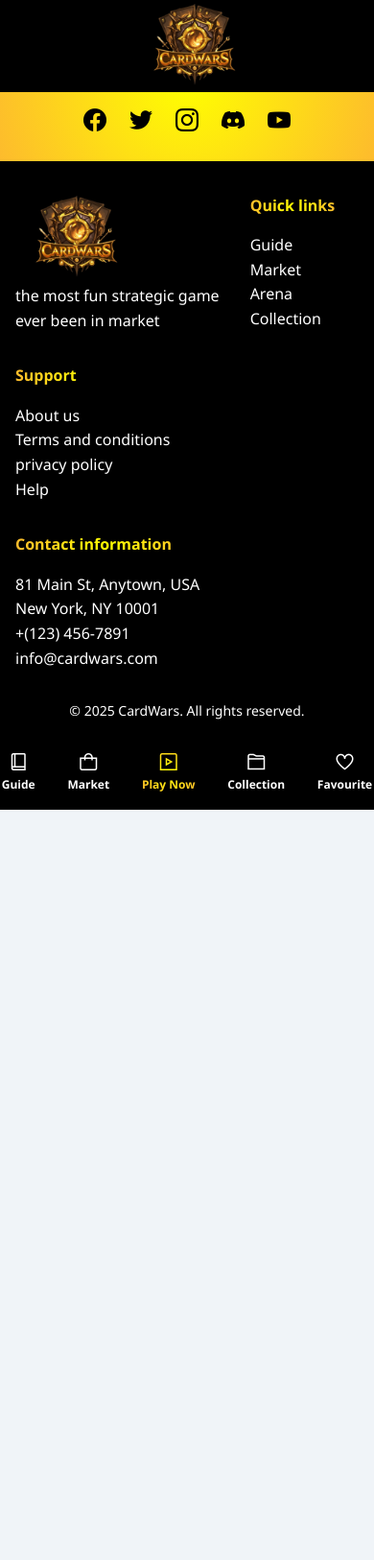
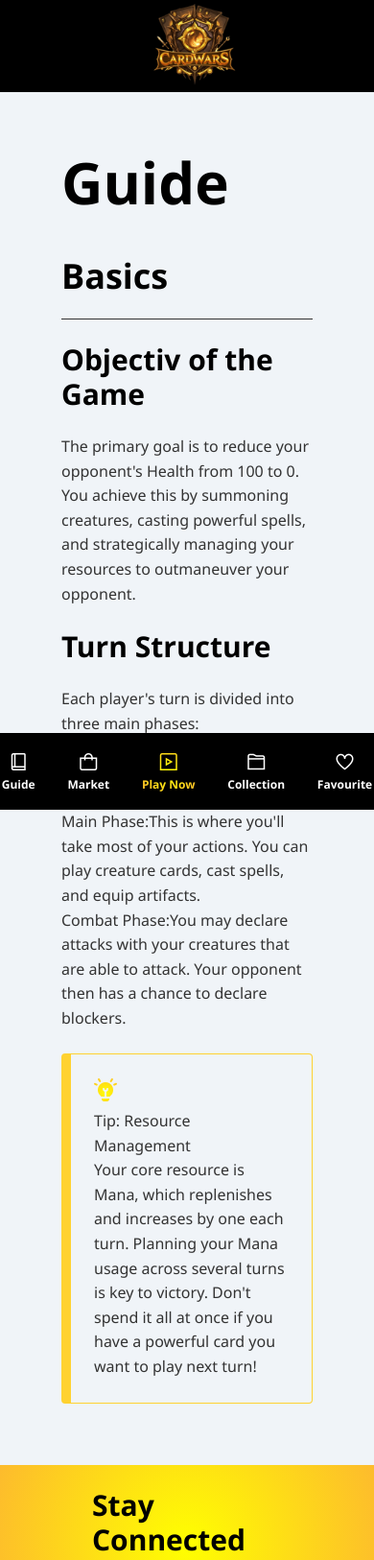
Before and after one commit to bahaztariq/CardWars-The-Ultimate-Fun-cards-game, a plain HTML site: page Guide.html in a window 390 px wide. Shown: the top 1626 px of the page at 96% size. Before the commit the page ends 844 px from the top, so only its background shows below. Drawn offline with nearby package versions, Linux system fonts and the light colour scheme.

Commit message:
creating section basics in guide page

```diff
--- a/Guide.html
+++ b/Guide.html
@@ -10,7 +10,7 @@
   <title>CardWars - Guide</title>
 </head>
 <body>
-  <header class="w-full h-24 flex justify-around items-center fixed bg-black px-8 z-50">
+  <header class="w-full h-24 flex justify-around items-center bg-black px-8 z-50">
     <div>
       <a href="index.html" class="no-underline">
         <img src="img/CardWarsLogo.png" alt="CardWars Logo" class="h-24 ml-4">
@@ -75,6 +75,27 @@
       </li>
     </ul>
   </nav>
+  <section class="p-16 flex flex-col gap-6 md:px-24 lg:px-48">
+    <h1 class="text-6xl text-black font-bold mb-6">Guide</h1>
+    <div class="flex flex-col gap-6">
+    <h2 class="text-4xl text-black font-bold">Basics</h2>
+    <hr>
+    <h3 class="text-3xl text-black font-bold">Objectiv of the Game</h3>
+    <p>The primary goal is to reduce your opponent's Health from 100 to 0. You achieve this by summoning creatures, casting powerful spells, and strategically managing your resources to outmaneuver your opponent.</p>
+    <h3 class="text-3xl text-black font-bold">Turn Structure</h3>
+    <ol>
+      <p>Each player's turn is divided into three main phases:</p>
+      <li>Draw Phase:At the start of your turn, you draw one card from your deck.</li>
+      <li>Main Phase:This is where you'll take most of your actions. You can play creature cards, cast spells, and equip artifacts.</li>
+      <li>Combat Phase:You may declare attacks with your creatures that are able to attack. Your opponent then has a chance to declare blockers.</li>
+    </ol>
+    <div class="w-full min-h-16 border border-l-10 rounded p-6 border-amber-300">
+      <i class="fi fi-sr-lightbulb-on gold text-2xl"></i>
+      <h4>Tip: Resource Management</h4>
+      <p>Your core resource is Mana, which replenishes and increases by one each turn. Planning your Mana usage across several turns is key to victory. Don't spend it all at once if you have a powerful card you want to play next turn!</p>
+    </div>
+   </div>
+  </section>
    <footer class="flex flex-col w-full h-16 bg-black">
         <div class="bag-gold w-full  flex  flex-col justify-center items-center px-24 py-6 gap-4 md:justify-between md:flex-row">
           <h3 class="text-3xl font-bold text-black">Stay Connected</h3>
@@ -132,7 +153,7 @@
         <div class="w-full h-16 bg-black flex justify-center items-center pb-4">
           <p class="text-white text-sm">&copy; 2025 CardWars. All rights reserved.</p>
         </div>
-      </footer>
+   </footer>
    <script type="text/javascript" src="app.js"></script>
 </body>
 </html>
--- a/style.css
+++ b/style.css
@@ -1,8 +1,6 @@
-/* *{
-    padding: 0;
-    margin: 0;
+*{
     box-sizing: border-box;
-} */
+}
 body {
     font-family: 'Segoe UI', Tahoma, Geneva, Verdana, sans-serif;
     background-color: #f0f4f8;
```
Also changed, not shown: Market.html (+1 -1 lines), index.html (+32 -0 lines), img/homebanner.png (added).
